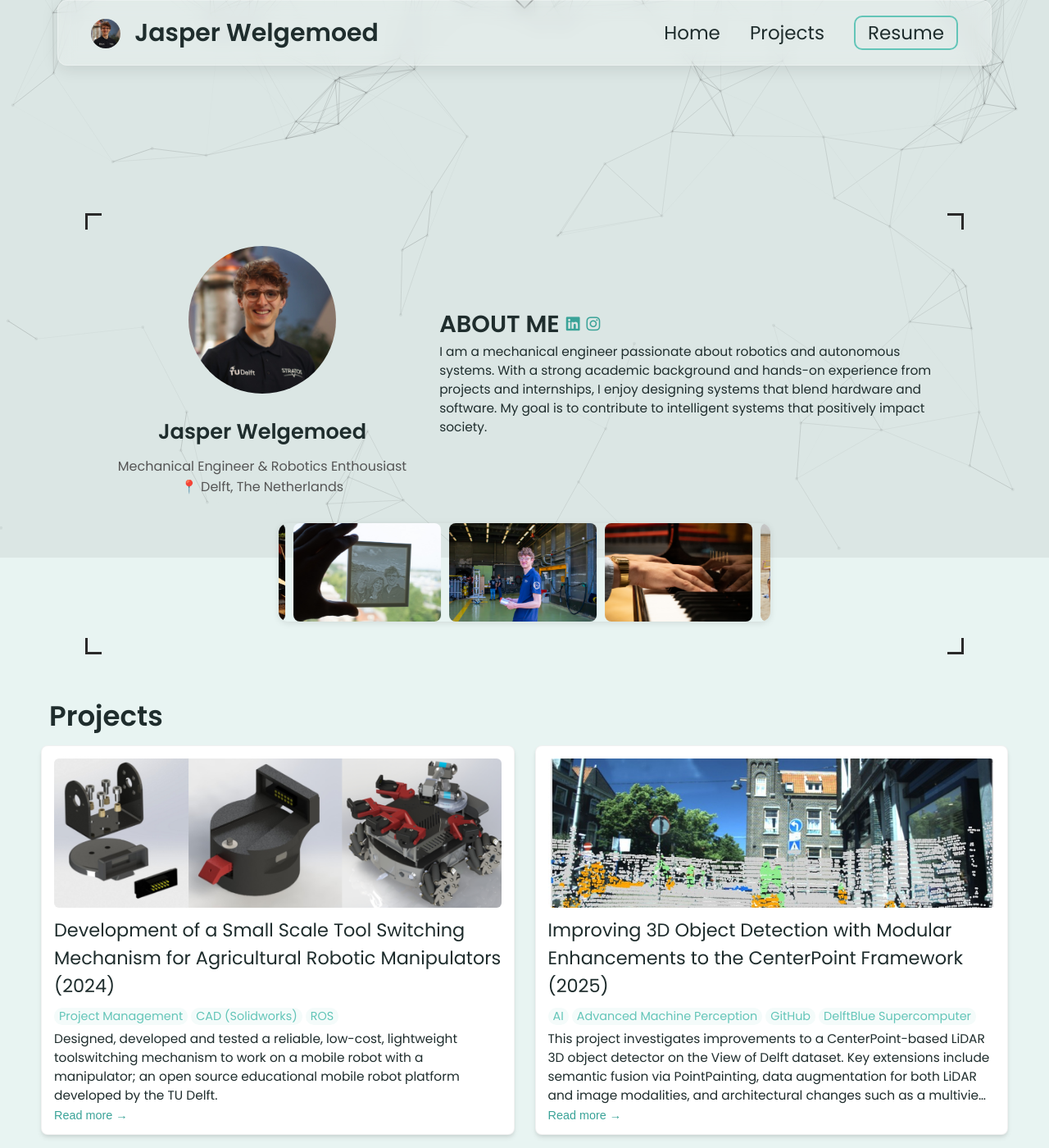
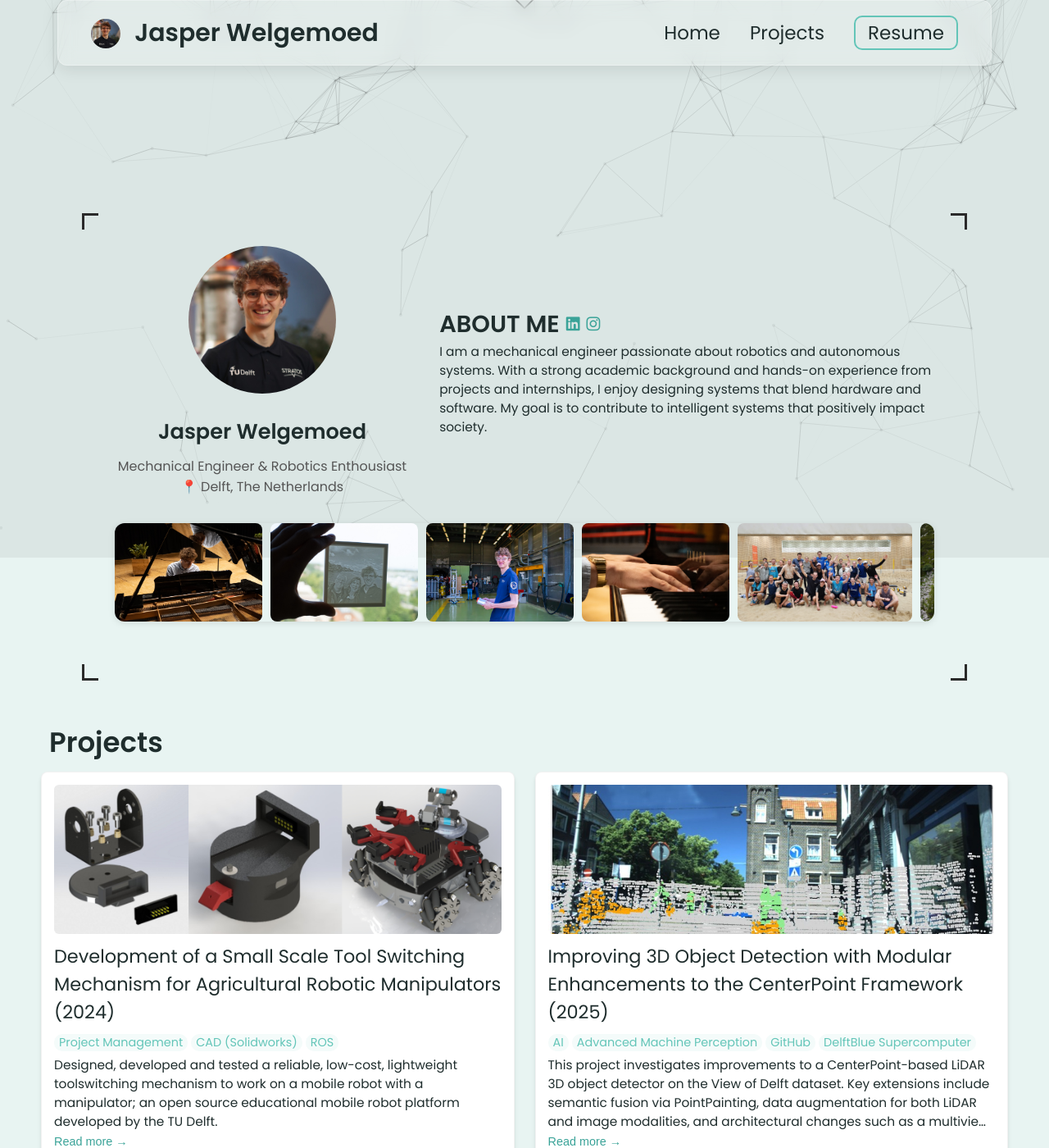
Before and after one commit to jasperwelgemoed/jasperwelgemoed.github.io, a Jekyll site: the page built from index.html, in a window 1280 px wide and 1400 px high, scrolled down 720 px. Shown: the whole window at 82% size. Built offline with Jekyll 4.4.1, drawn with Linux system fonts in a browser that asks for light colours.

Commit message:
Update styles.css

```diff
--- a/css/styles.css
+++ b/css/styles.css
@@ -1086,17 +1086,17 @@ footer p {
 
 .about-slideshow {
   width: 100%;
-  max-width: 600px;
-  margin: 2rem auto 0 auto;
+  max-width: 1000px;
+  margin: 2rem auto;
   overflow: hidden;
   border-radius: 12px;
-  box-shadow: 0 2px 8px rgba(0,0,0,0.1);
+  box-shadow: 0 2px 8px rgba(0, 0, 0, 0.1);
 }
 
 .about-slideshow .slide-track {
   display: flex;
-  width: calc(120px * 14 + 10px * 13); /* 14 images, 13 gaps */
-  animation: slide 30s linear infinite;
+  width: fit-content;
+  animation: scroll 30s linear infinite;
   gap: 10px;
 }
 
@@ -1107,22 +1107,6 @@ footer p {
   border-radius: 8px;
   flex-shrink: 0;
 }
-.about-slideshow .slide-track::after {
-  content: '';
-  display: flex;
-  gap: 10px;
-}
-
-.about-slideshow .slide-track::after {
-  content: '';
-  display: flex;
-}
-
-.about-slideshow .slide-track::after {
-  content: attr(data-content);
-}
-
-
 
 /* Animation */
 @keyframes slide {
```
